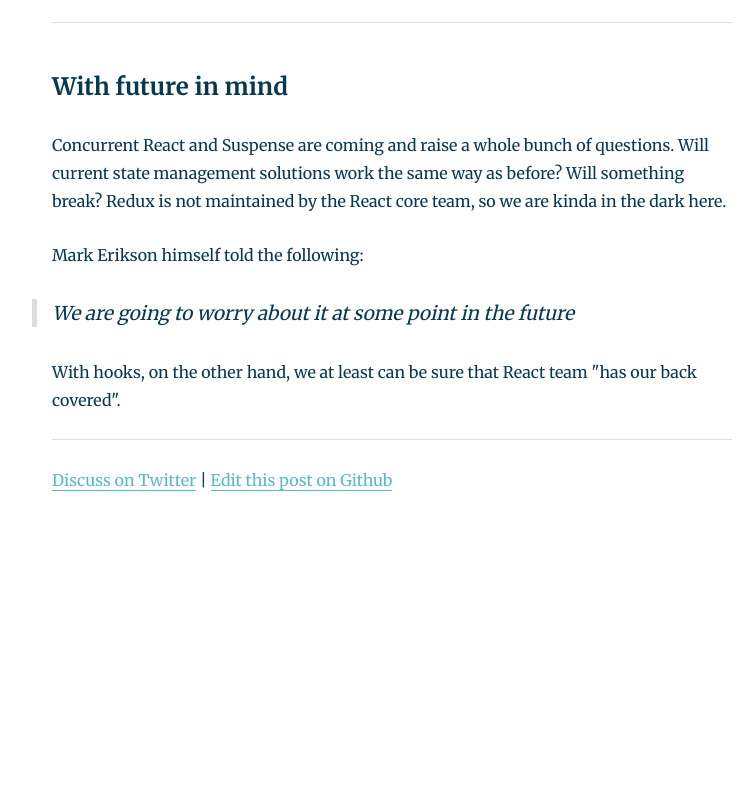
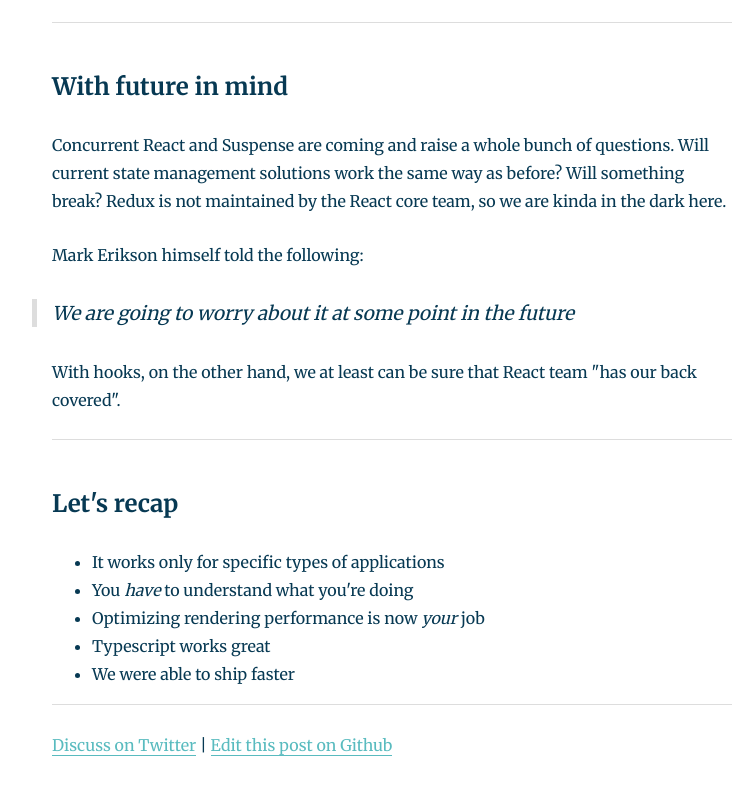
Before and after one commit to latviancoder/staleclosures.dev, a Gatsby site: page /from-redux-to-hooks-case-study in a window 1280 px wide. Shown: the part 9424-10218 px from the top of the page, without its empty margins (248-1004 px from the left). Before the commit the page ends 10003 px from the top, so only its background shows below. Built offline with nearby package versions, Linux system fonts and the light colour scheme; Gatsby itself is replaced by a stand-in of ours; some packages are replaced by stand-ins of ours.

Commit message:
more updates

````diff
--- a/src/pages/from-redux-to-hooks-case-study/index.md
+++ b/src/pages/from-redux-to-hooks-case-study/index.md
@@ -233,9 +233,9 @@ There is currently no possibility to do something like this:
 applyMiddleware(useReducer, [logging, thunks, ...]);
 ```
 
-And probably won't ever be, because that's [not what `useReducer` is designed for](https://twitter.com/dan_abramov/status/1098928616698728449).
+And probably won't ever be, because that's [not what `useReducer` was designed for](https://twitter.com/dan_abramov/status/1098928616698728449).
 
-So we did data fetching with [`useEffect`](https://overreacted.io/a-complete-guide-to-useeffect/) and also created a custom [`useReducerWithLogger`](https://staleclosures.dev/building-usereducer-with-logger/) hook which enhances `useReducer` functionality.
+So we did data fetching with [`useEffect`](https://overreacted.io/a-complete-guide-to-useeffect/) and also created a custom [`useReducerWithLogger`](https://staleclosures.dev/building-usereducer-with-logger/) as a replacement for redux-logger.
 
 ```javascript
 function enchanceDispatchWithLogger(dispatch) {
@@ -295,4 +295,14 @@ With hooks, on the other hand, we at least can be sure that React team "has our
 
 ---
 
+## Let's recap
+
+- It works only for specific types of applications
+- You *have* to understand what you're doing
+- Optimizing rendering performance is now *your* job
+- Typescript works great
+- We were able to ship faster
+
+---
+
 [Discuss on Twitter]() | [Edit this post on Github](https://github.com/latviancoder/staleclosures.dev/edit/master/src/pages/from-redux-to-hooks-case-study/index.md)
````
